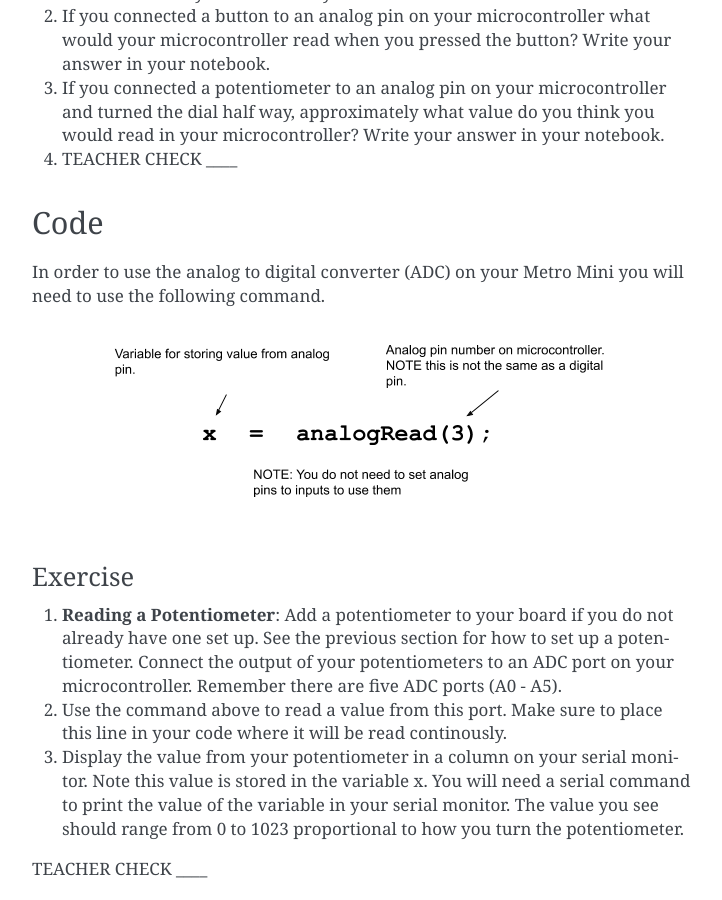
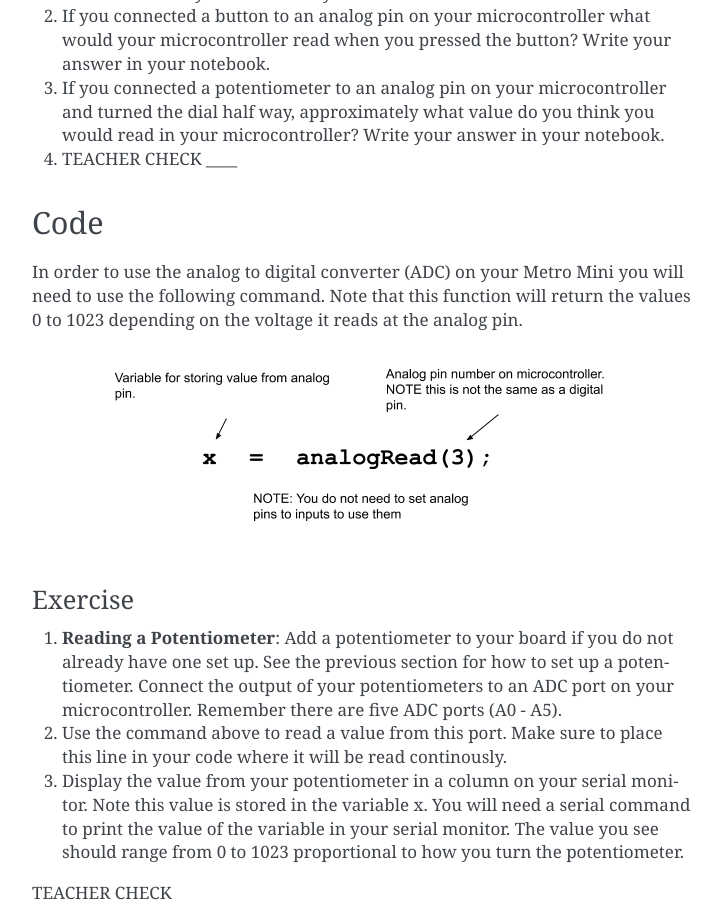
Before and after one commit to maxtkc/mvths-wiki, a Sphinx documentation site: the page built from docs/021-analog-to-digital-conversion.rst, in a window 1280 px wide and 900 px high, scrolled down 1162 px. Shown: the whole window, without its empty margins (388-1110 px from the left). Built offline with Sphinx 7.4.7, drawn with Linux system fonts in a browser that asks for light colours.

Commit message:
Update 021-analog-to-digital-conversion.rst

```diff
--- a/docs/021-analog-to-digital-conversion.rst
+++ b/docs/021-analog-to-digital-conversion.rst
@@ -38,7 +38,7 @@
 ----
 
 In order to use the analog to digital converter (ADC) on your Metro Mini
-you will need to use the following command.
+you will need to use the following command. Note that this function will return the values 0 to 1023 depending on the voltage it reads at the analog pin.
 
 .. figure:: images/image99.png
    :alt:
```
